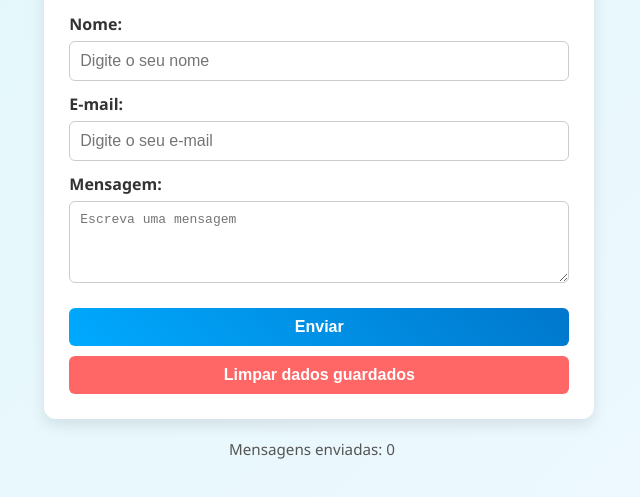
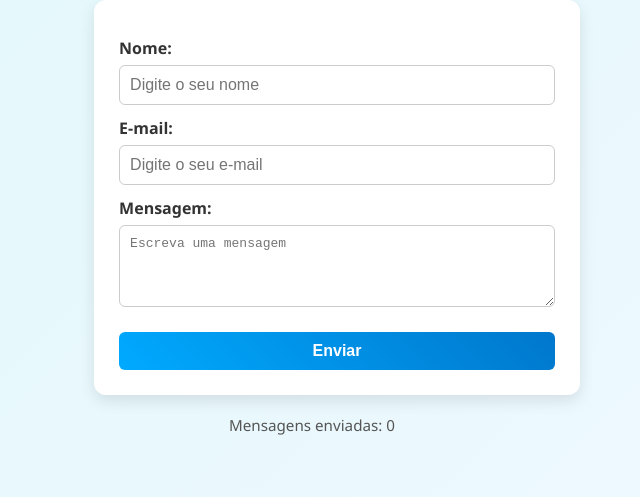
Before and after one commit to Daniela979/Projeto-Final---Programa-o-Scripts, a plain HTML site: page index.html in a window 1280 px wide. Shown: the part 273-770 px from the top of the page, without its empty margins (328-968 px from the left). Drawn offline with Linux system fonts and the light colour scheme.

Commit message:
Update index.html

```diff
--- a/index.html
+++ b/index.html
@@ -98,16 +98,6 @@
       color: #555;
       font-size: 0.95em;
     }
-
-    .botao-limpar {
-      background: #ff6666;
-      color: white;
-      margin-top: 10px;
-    }
-
-    .botao-limpar:hover {
-      background: #cc0000;
-    }
   </style>
 </head>
 <body>
@@ -126,7 +116,6 @@
       <textarea id="mensagem" rows="4" placeholder="Escreva uma mensagem"></textarea>
 
       <button type="button" onclick="enviarFormulario()">Enviar</button>
-      <button type="button" class="botao-limpar" onclick="limparDados()">Limpar dados guardados</button>
     </form>
 
     <div id="mensagemResultado" class="mensagem"></div>
@@ -134,24 +123,22 @@
   </div>
 
   <script>
-    // Quando a página é carregada
+    // Ao carregar a página, mostra saudação e contador se existirem dados
     window.onload = function() {
       const nomeGuardado = localStorage.getItem("nome");
       const contador = localStorage.getItem("contador") || 0;
       const resultado = document.getElementById("mensagemResultado");
       const contadorDiv = document.getElementById("contadorMensagens");
 
-      // Mostrar saudação se já existe nome guardado
       if (nomeGuardado) {
         resultado.textContent = `👋 Bem-vindo de volta, ${nomeGuardado}!`;
         resultado.className = "mensagem sucesso";
       }
 
-      // Mostrar número de mensagens enviadas
       contadorDiv.textContent = `Mensagens enviadas: ${contador}`;
     };
 
-    // Função de envio do formulário
+    // Função para validar e enviar o formulário
     function enviarFormulario() {
       const nome = document.getElementById("nome").value.trim();
       const email = document.getElementById("email").value.trim();
@@ -168,7 +155,7 @@
         return;
       }
 
-      // Guarda nome, email e incrementa contador
+      // Guardar nome, e-mail e contador no Local Storage
       localStorage.setItem("nome", nome);
       localStorage.setItem("email", email);
 
@@ -176,22 +163,13 @@
       contador++;
       localStorage.setItem("contador", contador);
 
-      // Mensagem de sucesso
       resultado.textContent = `✅ Obrigado, ${nome}! A tua mensagem foi registada.`;
       resultado.classList.add("sucesso");
 
-      // Atualiza contador no ecrã
       contadorDiv.textContent = `Mensagens enviadas: ${contador}`;
 
-      // Limpa o formulário
+      // Limpar formulário
       document.getElementById("formInscricao").reset();
-    }
-
-    // Função para limpar dados guardados
-    function limparDados() {
-      localStorage.clear();
-      document.getElementById("mensagemResultado").textContent = "🧹 Dados guardados foram apagados.";
-      document.getElementById("contadorMensagens").textContent = "Mensagens enviadas: 0";
     }
   </script>
 
```
